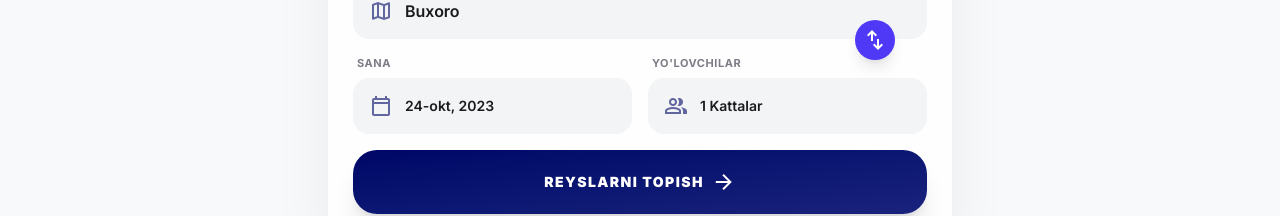
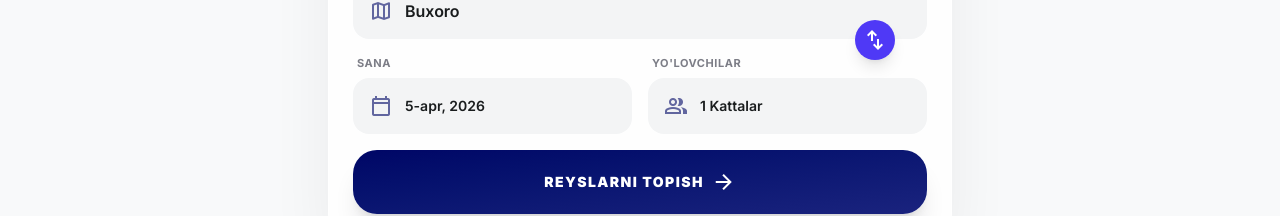
Before and after one commit to abrorbektreyder-web/ECOLINE-BUS, a Next.js app: page / in a window 1280 px wide. Shown: the part 365-581 px from the top of the page. Built offline with nearby package versions, Linux system fonts and the light colour scheme; no server answers.

Commit message:
feat: implement interactive date picker on home page

```diff
--- a/app/page.tsx
+++ b/app/page.tsx
@@ -15,6 +15,15 @@ export default function Home() {
   const [from, setFrom] = React.useState('Toshkent');
   const [to, setTo] = React.useState('Buxoro');
   const [isLoading, setIsLoading] = React.useState(false);
+  const [date, setDate] = React.useState(new Date().toISOString().split('T')[0]);
+
+  const formatDate = (dateStr: string) => {
+    const d = new Date(dateStr);
+    const months = language === 'uz'
+      ? ['yan', 'feb', 'mar', 'apr', 'may', 'iyn', 'iyl', 'avg', 'sen', 'okt', 'noy', 'dek']
+      : (language === 'ru' ? ['янв', 'фев', 'мар', 'апр', 'мая', 'июн', 'июл', 'авг', 'сен', 'окт', 'ноя', 'дек'] : ['Jan', 'Feb', 'Mar', 'Apr', 'May', 'Jun', 'Jul', 'Aug', 'Sep', 'Oct', 'Nov', 'Dec']);
+    return `${d.getDate()}-${months[d.getMonth()]}, ${d.getFullYear()}`;
+  };
 
   const handleSearch = async () => {
     setIsLoading(true);
@@ -39,7 +48,7 @@ export default function Home() {
       if (error) throw error;
 
       // Navigate to results page
-      router.push(`/search?from=${from}&to=${to}&date=24-okt, 2023`);
+      router.push(`/search?from=${from}&to=${to}&date=${date}`);
     } catch (error) {
       console.error('Search error:', error);
       alert('Tizimda xatolik yuz berdi');
@@ -162,10 +171,16 @@ export default function Home() {
               <div className="grid grid-cols-2 gap-4">
                 <div className="relative">
                   <label className="block text-[11px] font-bold uppercase tracking-wider text-on-surface-variant/70 dark:text-slate-500 mb-1.5 ml-1">{t('date_label')}</label>
-                  <div className="flex items-center bg-surface-container-low dark:bg-slate-800 rounded-2xl p-4 group transition-all focus-within:bg-surface-container-lowest">
+                  <label className="flex items-center bg-surface-container-low dark:bg-slate-800 rounded-2xl p-4 group transition-all focus-within:bg-surface-container-lowest cursor-pointer">
                     <span className="material-symbols-outlined text-primary/60 dark:text-indigo-400 mr-3">calendar_today</span>
-                    <input className="bg-transparent border-none p-0 focus:ring-0 w-full font-semibold text-on-surface dark:text-slate-100 text-sm" type="text" defaultValue="24-okt, 2023" />
-                  </div>
+                    <span className="font-semibold text-on-surface dark:text-slate-100 text-sm">{formatDate(date)}</span>
+                    <input
+                      type="date"
+                      className="absolute inset-0 opacity-0 cursor-pointer"
+                      value={date}
+                      onChange={(e) => setDate(e.target.value)}
+                    />
+                  </label>
                 </div>
                 <div className="relative">
                   <label className="block text-[11px] font-bold uppercase tracking-wider text-on-surface-variant/70 dark:text-slate-500 mb-1.5 ml-1">{t('passengers_label')}</label>
```
